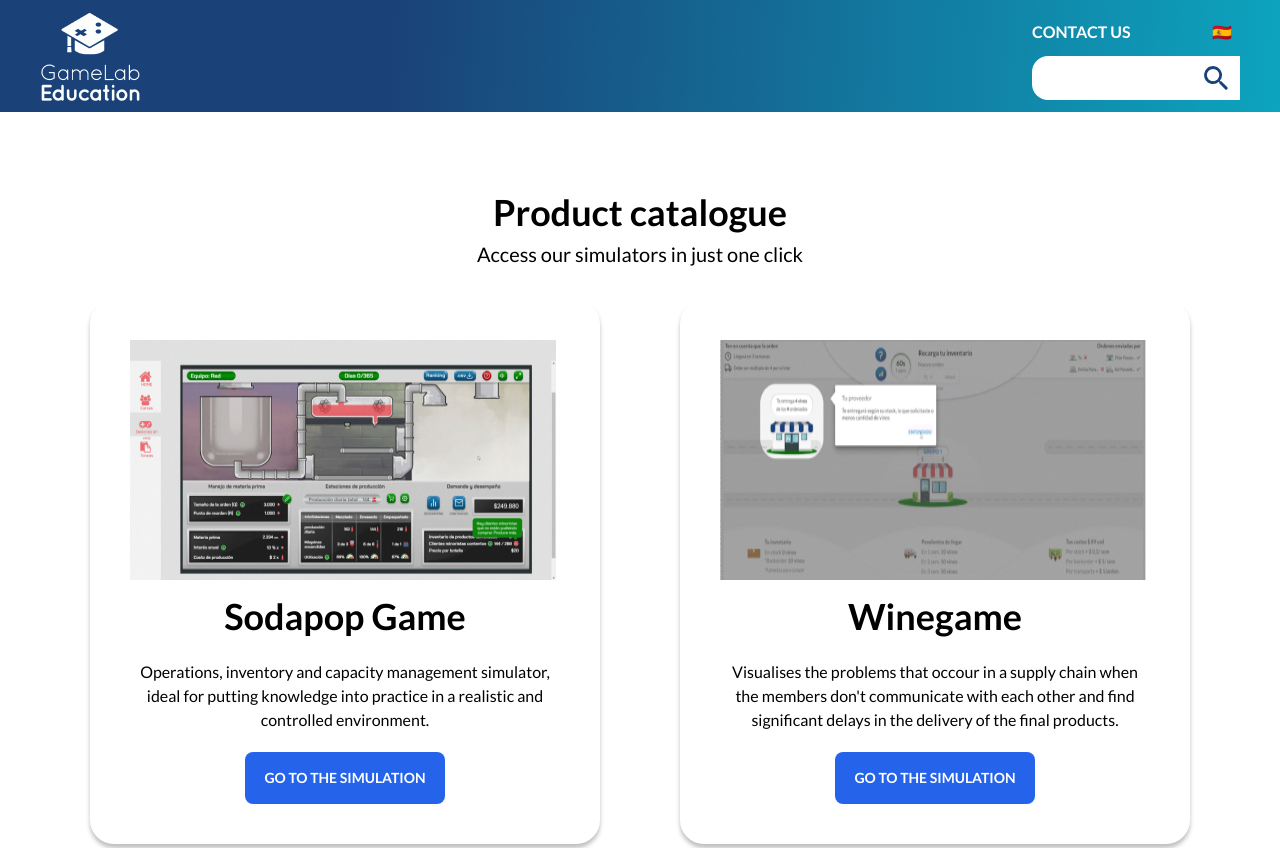
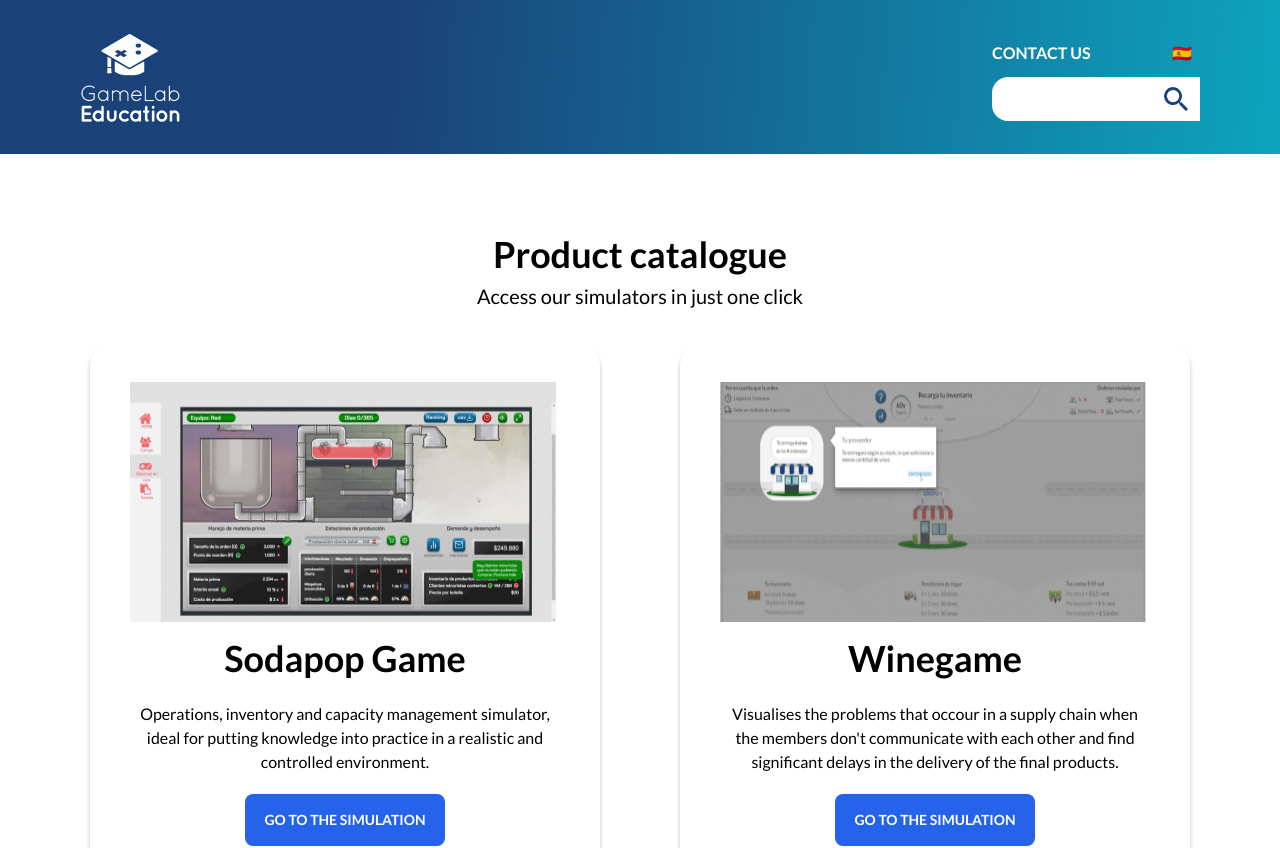
Before and after one commit to GameLabEducation/gamelab-catalog, a Next.js app: page / in a window 1280 px wide. Shown: the top 848 px of the page. Built offline with nearby package versions, Linux system fonts and the light colour scheme.

Commit message:
Header gamelag logo href to gamelabeducation we

```diff
--- a/src/components/Header.js
+++ b/src/components/Header.js
@@ -10,8 +10,10 @@
   const { toogleLang, lang, t } = useTranslation()
 
   return (
-    <header className='h-[112px] flex items-center px-10' style={headerStyles}>
-      <Image src='/images/gamelab-header-logo.png' width='100' height='100' />
+    <header className='flex items-center px-20 py-8' style={headerStyles}>
+      <a href='https://gamelabeducation.com/'>
+        <Image src='/images/gamelab-header-logo.png' width='100' height='100' alt='Gamelab logo' />
+      </a>
       <div className='ml-auto flex flex-col justify-end gap-1'>
         <div className='flex justify-between items-center'>
           <a href='https://gamelabeducation.com/en/contact/' className='text-end text-white hover:underline uppercase font-bold' target='_blank' rel='noreferrer'>{t('contactUs', 'mama')}</a>
```
